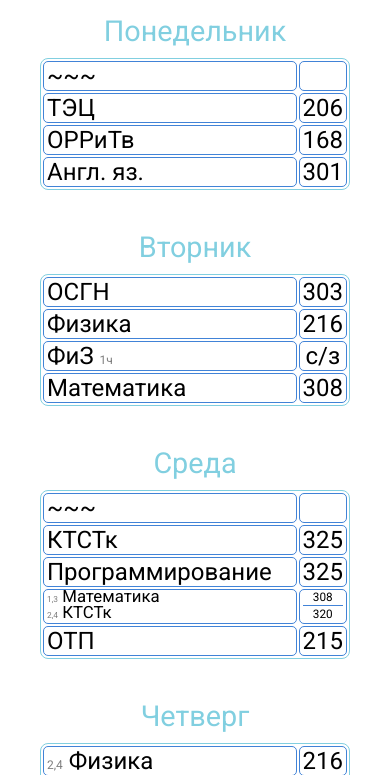
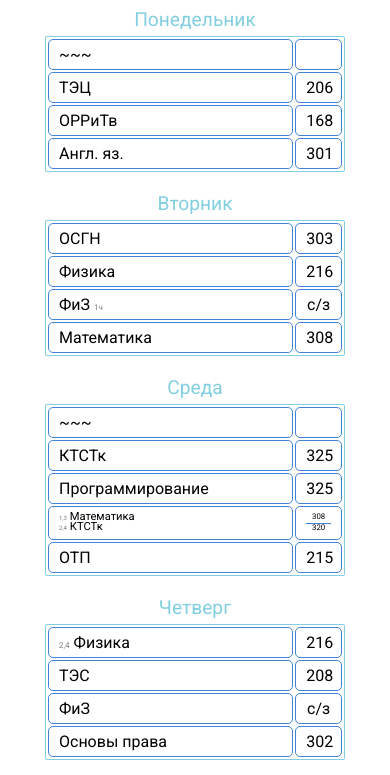
Before and after one commit to dowellkin/PO-721-timetable, a plain HTML site: page index.html in a window 390 px wide. Shown: the part 73-848 px from the top of the page. Drawn offline with Linux system fonts and the light colour scheme.

Commit message:
init new nice

```diff
--- /dev/null
+++ b/css/media.css
@@ -0,0 +1,9 @@
+
+
+
+@media screen and (max-width: 600px){
+
+	.schedule {
+		justify-content: center;
+	}
+}
--- /dev/null
+++ b/css/styles.css
@@ -0,0 +1,97 @@
+* {
+	box-sizing: border-box;
+	margin: 0;
+	padding: 0;
+}
+
+body {
+	min-width: 320px;
+	font-size: 1em;
+	font-family: "Roboto", sans-serif;
+}
+
+.header {}
+
+.header__text {
+	text-align: center;
+	font-weight: 700;
+	font-size: 3em;
+	background-color: #BBDEFB;
+	color: #fff;
+}
+
+.schedule {
+	max-width: 620px;
+	display: flex;
+	flex-wrap: wrap;
+	justify-content: space-between;
+	margin: 24px auto 0;
+}
+
+.item {
+	flex: 1 1 300px;
+	max-width: 300px;
+	margin: 0 0 20px;
+}
+
+.timetable {
+	width: 100%;
+	table-layout: fixed;
+	border: 1px solid #81CFE0;
+	border-radius: 2px;
+}
+
+.item p {
+	text-align: center;
+	font-size: 1.2em;
+	color: #81CFE0;
+	margin: 0 0 5px;
+}
+
+
+.weeks {
+	font-size: 0.7em;
+	line-height: 0.8em;
+	height: 34px;
+}
+
+.weeks:nth-child(2) .odd {
+	position: relative;
+	top: -10%;
+}
+
+.weeks:nth-child(2) .odd:after {
+	display: block;
+	content: "";
+	height: 1px;
+	width: 100%;
+	position: relative;
+	top: 3px;
+	left: 0;
+	background-color: #4183D7;
+}
+
+.weeks:nth-child(2) .even {
+	position: relative;
+	top: 8%;
+}
+
+td {
+	border: 1px solid #4183D7;
+	padding: 5px 10px;
+	border-radius: 5px;
+	background-color: #fff;
+}
+
+td:nth-child(2) {
+	width: 16%;
+	text-align: center;
+}
+
+
+
+
+.lil {
+	font-size: 0.5em;
+	opacity: .5;
+}
--- a/index.html
+++ b/index.html
@@ -1,23 +1,25 @@
 <!DOCTYPE html>
 <html lang="ru">
+
 <head>
-
     <meta charset="UTF-8">
-	<meta
-	name='viewport'
-	content='width=device-width, initial-scale=1.0, maximum-scale=1.0, user-scalable=0'
-	/>
+    <meta name='viewport' content='width=device-width, initial-scale=1.0, maximum-scale=1.0, user-scalable=0' />
     <title>ПО-721</title>
     <link rel="icon" type="image/png" href="img/favicon.ico" />
-	<link rel="stylesheet" href="styles.css">
+    <link rel="stylesheet" href="css/styles.css">
+    <link rel="stylesheet" href="css/media.css">
     <link href="https://fonts.googleapis.com/css?family=Roboto:400,700" rel="stylesheet">
+</head>
 
-</head>
 <body>
+    <div class="wrapper">
 
-	<h1 class="header">ПО-721</h1>
+        <div class="header">
+            <h1 class="header__text">ПО-721</h1>
+        </div>
 
-	<div class="wrapper">
+        <div class="schedule">
+
 	        <div class="item">
 	            <p>Понедельник</p>
 	            <table class="timetable">
@@ -43,6 +45,7 @@
 					</tr> -->
 	            </table>
 	        </div>
+
 	        <div class="item">
 	            <p>Вторник</p>
 	            <table class="timetable">
@@ -68,6 +71,7 @@
 					</tr> -->
 	            </table>
 	        </div>
+
 	        <div class="item">
 	            <p>Среда</p>
 	            <table class="timetable">
@@ -83,33 +87,23 @@
 	                    <td class="lesson_item">Программирование</td>
 	                    <td class="lesson_item">325</td>
 	                </tr>
-
 	                <tr class="lesson weeks">
 	                    <td class="lesson_item">
-
-
 	                        <div class="odd">
 	                            <span class="lil">1,3</span> Математика
 	                        </div>
-
-
 	                        <div class="even">
 	                            <span class="lil">2,4</span> КТСТк
 	                        </div>
-
-
 	                    </td>
 	                    <td class="lesson_item weeks">
-
 	                        <div class="odd">
 	                            308
 	                        </div>
-
-
 	                        <div class="even">
 	                            320
-						</div></td>
-
+	                        </div>
+	                    </td>
 	                </tr>
 	                <tr class="lesson">
 	                    <td class="lesson_item">ОТП</td>
@@ -117,6 +111,7 @@
 	                </tr>
 	            </table>
 	        </div>
+
 	        <div class="item">
 	            <p>Четверг</p>
 	            <table class="timetable">
@@ -142,6 +137,7 @@
 					</tr> -->
 	            </table>
 	        </div>
+
 	        <div class="item">
 	            <p>Пятница</p>
 	            <table class="timetable">
@@ -167,35 +163,27 @@
 	                </tr>
 	            </table>
 	        </div>
+
 	        <div class="item">
 	            <p>Суббота</p>
 	            <table class="timetable">
 	                <tr class="lesson weeks">
 	                    <td class="lesson_item">
-
-
 	                        <div class="odd">
 	                            <span class="lil">1,3</span> ОРРиТв
 	                        </div>
-
-
 	                        <div class="even">
 	                            <span class="lil">2,4</span> ОКМЭЦ
 	                        </div>
-
-
 	                    </td>
 	                    <td class="lesson_item weeks">
-
 	                        <div class="odd">
 	                            164
 	                        </div>
-
-
 	                        <div class="even">
 	                            318
-						</div></td>
-
+	                        </div>
+	                    </td>
 	                </tr>
 	                <tr class="lesson">
 	                    <td class="lesson_item">ФиЗ</td>
@@ -211,10 +199,14 @@
 					</tr>
 					<tr class="lesson">
 						<td class="lesson_item">1</td>
-					<td class="lesson_item">2</td> -->
-				</tr>
+						<td class="lesson_item">2</td>
+	                </tr>-->
 	            </table>
 	        </div>
+
+        </div>
+
     </div>
 </body>
+
 </html>
--- a/styles.css
+++ /dev/null
@@ -1,136 +0,0 @@
-* {
-	box-sizing: border-box;
-	margin: 0;
-	font-family: "Roboto", sans-serif;
-}
-
-.header {
-	text-align: center;
-	font-weight: 700;
-	font-size: 3em;
-	background-color: #BBDEFB;
-	color: #fff;
-}
-
-p {
-	text-align: center;
-	font-size: 1.2em;
-	color: #81CFE0;
-}
-
-.wrapper {
-	display: flex;
-	justify-content: center;
-	-ms-align-items: flex-start;
-	align-items: flex-start;
-	flex-flow: row wrap;
-	align-content: space-around;
-	font-size: 1em;
-	width: 45vw;
-	margin: 24px auto 0;
-}
-
-.timetable {
-	width: 3vw;
-	border: 1px solid #81CFE0;
-	margin: 10px 20px 20px;
-	min-width: 280px;
-	border-radius: 8px;
-}
-
-
-.weeks {
-	font-size: 0.7em;
-	line-height: 0.8em;
-	height: 34px;
-}
-
-.weeks:nth-child(2) .odd{
-	position: relative;
-	top: -10%;
-}
-
-.weeks:nth-child(2) .odd:after{
-	display: block;
-	content: "";
-	height: 1px;
-	width: 100%;
-	position: relative;
-	top: 3px;
-	left: 0;
-	background-color: #4183D7;
-}
-
-.weeks:nth-child(2) .even{
-	position: relative;
-	top: 8%;
-}
-
-td{
-	border: 1px solid #4183D7;
-	padding: 0 3px;
-	border-radius: 5px;
-	background-color: #fff;
-
-}
-
-td:nth-child(2){
-	width: 16%;
-	text-align: center;
-}
-
-
-.item{
-	margin: 0 0 20px;
-}
-
-.lil{
-	font-size: 0.5em;
-	opacity: .5;
-}
-
-@media screen and (max-width: 850px){
-	.timetable {
-		margin: 10px 0px 20px;
-	}
-}
-
-@media screen and (max-width: 1024px){
-	.wrapper {
-		font-size: 1.5em;
-		width: 70vw;
-		margin: 30px auto;
-	}
-	.item {
-		margin: 0 0 20px;
-	}
-	.timetable {
-		width: 24vw;
-		min-width: 310px;
-		margin: 10px 10px 20px;
-	}
-	.weeks:nth-child(2) .odd:after{
-		top: 2px;
-	}
-}
-
-@media screen and (max-width: 1410px) and (min-width: 1024px){
-	.wrapper {
-		font-size: 1.5em;
-		width: 70vw;
-	}
-	.timetable {
-		width: 270px;
-	}
-}
-
-@media screen and (max-width: 2120px) and (min-width: 1410px){
-	.wrapper {
-		font-size: 1.5em;
-		width: 90vw;
-	}
-	.timetable {
-		width: 25vw;
-		min-width: 390px;
-	}
-}
```
Lines whose indentation alone changed are shown as unchanged.
